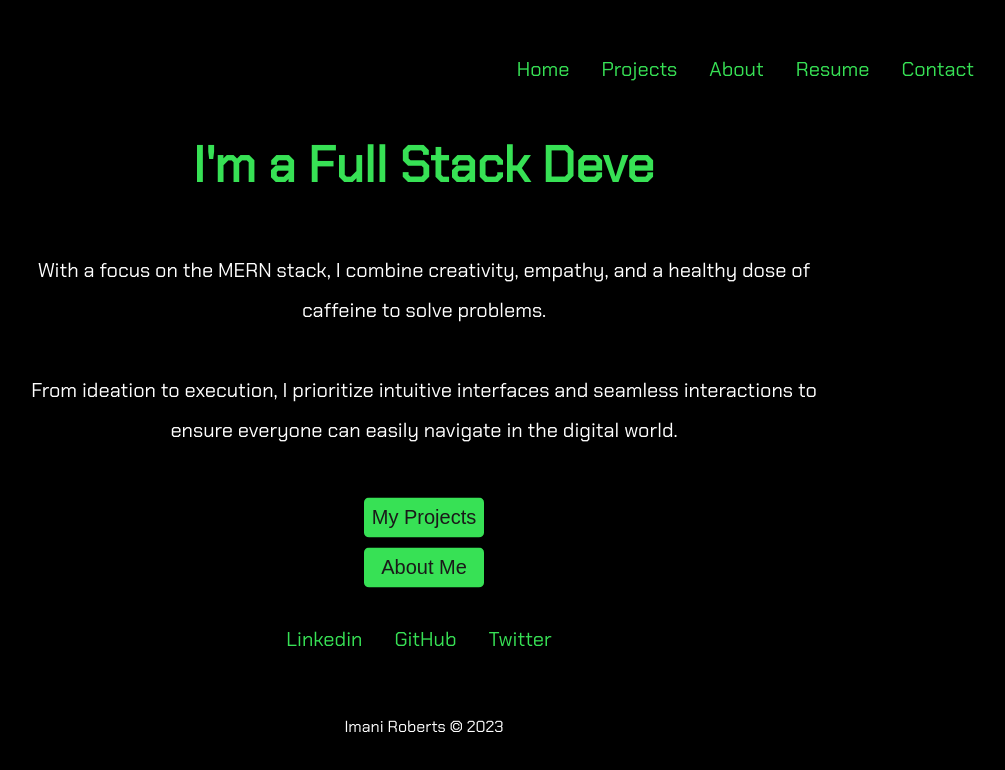
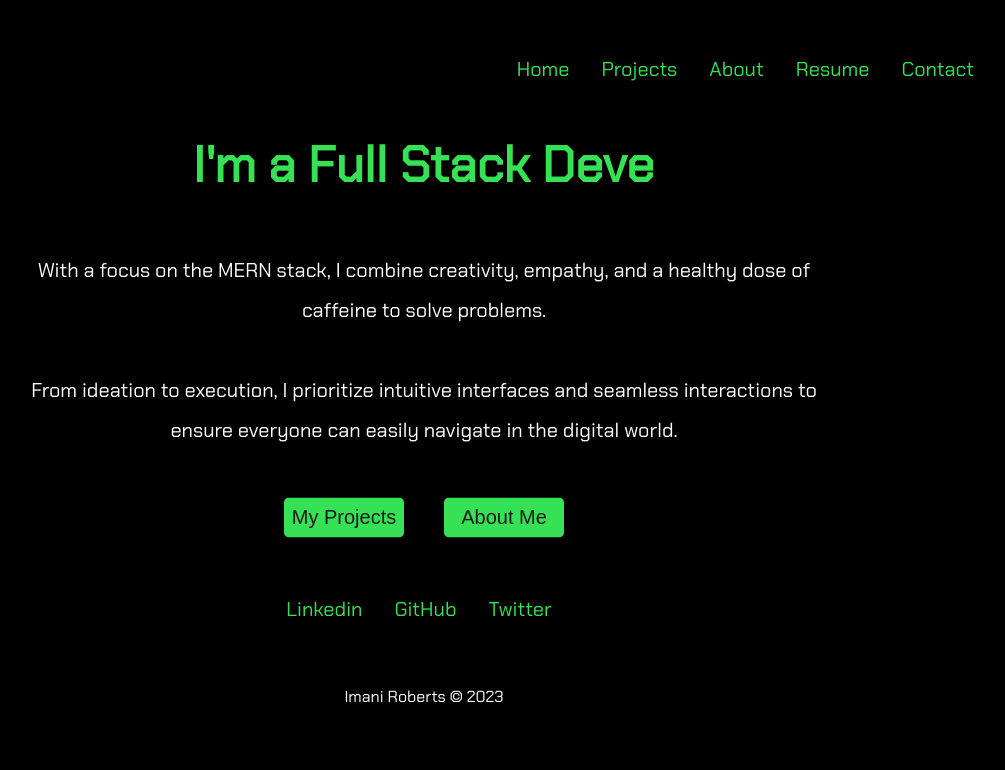
Before and after one commit to imanidev/portfolio-site, a React (Vite) app: page / in a window 1280 px wide. Shown: the top 770 px of the page, without its empty margins (216-1221 px from the left). Built offline with nearby package versions, Linux system fonts and the light colour scheme.

Commit message:
home and about buttons are side-by-side

```diff
--- a/src/App.css
+++ b/src/App.css
@@ -135,7 +135,7 @@ nav li a:hover {
 
 .about-btn,
 .home-btn {
-  display: flex;
+  display: inline-block;
   justify-content: center;
   align-items: center;
   width: 120px;
@@ -146,10 +146,11 @@ nav li a:hover {
   background-color: rgb(55, 225, 85);
   color: black;
   cursor: pointer;
-  margin: auto;
+  margin: 20px;
   margin-top: 10px;
   transform: translateX(-50%);
   animation: float 3s ease-in-out infinite;
+
 }
 
 .home-btn:hover {
```
